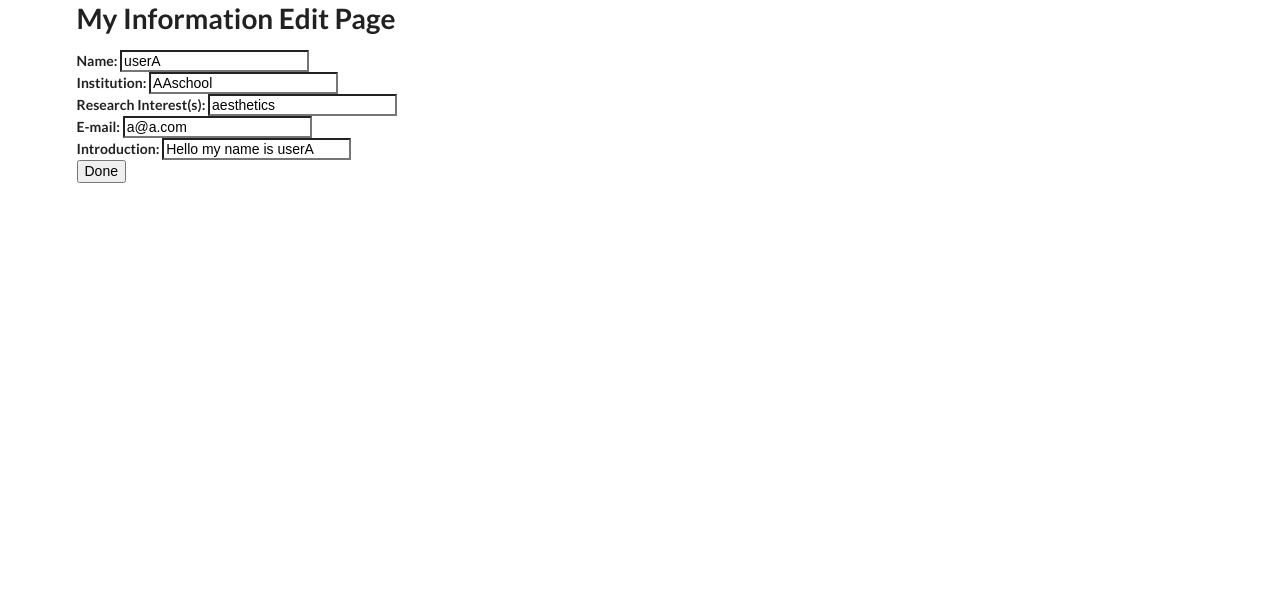
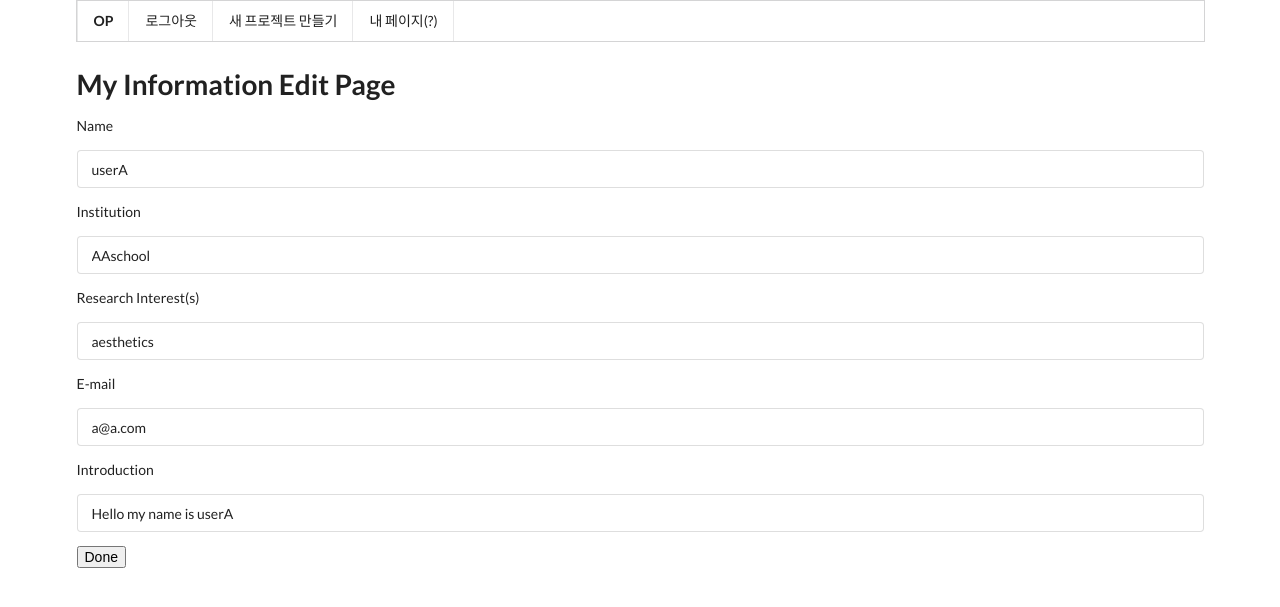
Before and after one commit to leegakyeong/OP, a Rails app: page /mypage/edit in a window 1280 px wide. Shown: the top 607 px of the page. Run offline with Rails 7, Linux system fonts and the light colour scheme; a user stored in the database is signed in; style sheets or scripts are compiled from the project's sources.

Commit message:
applied semantic ui to more pages

```diff
--- a/app/views/layouts/application.html.erb
+++ b/app/views/layouts/application.html.erb
@@ -14,6 +14,21 @@
   </head>
 
   <body>
-    <div class="main ui container"><%= yield %></div>
+    <div class="main ui container">
+      <div class="ui attached stackable menu">
+        <div class="ui container">
+          <a class="header item" href='/'>OP</a>
+          <% if user_signed_in? %>
+            <a class="item" href='users/sign_out' data-method='DELETE'>로그아웃</a>
+            <a class="item" href='/new'>새 프로젝트 만들기</a>
+            <a class="item" href='/mypage'>내 페이지(?)</a>
+          <% else %>
+            <a class="item" href='/signin'>로그인</a>
+            <a class="item" href='/signup'>회원가입</a>
+          <% end %>
+        </div>
+      </div>
+      <%= yield %>
+    </div>
   </body>
 </html>
--- a/app/views/projects/show.html.erb
+++ b/app/views/projects/show.html.erb
@@ -65,5 +65,3 @@
     <a href='/project/<%= @project.id%>' data-confirm='삭제하시겠습니까?' data-method='delete'><button type="button">삭제</button></a>
     <a href='/project/<%= @project.id%>/edit'><button type="button">수정</button></a>
 <% end %>
-
-<a href='/'><button type="button">메인 화면으로</button></a>
--- a/app/views/projects/user.html.erb
+++ b/app/views/projects/user.html.erb
@@ -19,5 +19,3 @@
         <div><strong>제목:</strong> <a href='/<%= m.project_id%>'><%= Project.find(m.project_id).title %></a></div>
     <% end %>
 </div>
-<br>
-<a href='/'><button type="button">메인 화면으로</button></a>
--- a/app/views/user/mypage.html.erb
+++ b/app/views/user/mypage.html.erb
@@ -20,5 +20,3 @@
 </div>
 
 <p>여기에 참여하고 있는 프로젝트 목록이 들어가도 좋을 것 같네요.</p>
-
-<a href='/'><button type="button">메인 화면으로</button></a>
--- a/app/views/user/mypage_edit.html.erb
+++ b/app/views/user/mypage_edit.html.erb
@@ -1,10 +1,25 @@
 <h1>My Information Edit Page</h1>
 
-<form action='/mypage/edit' method='POST'>
-    <div><strong>Name: </strong> <input type = "text" value = "<%= @user.name %>" name = "name"> </div>
-    <div><strong>Institution: </strong> <input type="text" value = "<%= @user.institution %>" name = "institution"> </div>
-    <div><strong>Research Interest(s): </strong> <input type="text" value = "<%= @user.research_interests %>" name = "research_interests"> </div>
-    <div><strong>E-mail: </strong> <input type="text" value = "<%= @user.email %>" name = "email"> </div>
-    <div><strong>Introduction: </strong> <input type="text" value = "<%= @user.introduction %>" name = "introduction"> </div>
-    <button>Done</button>
+<form class="ui form" action='/mypage/edit' method='POST'>
+	<div class="field">
+		<p>Name</p>
+		<input type = "text" value = "<%= @user.name %>" name = "name">
+	</div>
+	<div class="field">
+		<p>Institution</p>
+		<input type="text" value = "<%= @user.institution %>" name = "institution">
+	</div>
+	<div class="field">
+		<p>Research Interest(s)</p>
+		<input type="text" value = "<%= @user.research_interests %>" name = "research_interests">
+	</div>
+	<div class="field">
+		<p>E-mail</p>
+		<input type="text" value = "<%= @user.email %>" name = "email">
+	</div>
+	<div class="field">
+		<p>Introduction</p>
+		<input type="text" value = "<%= @user.introduction %>" name = "introduction">
+	</div>
+	<button>Done</button>
 </form>
```
Also changed, not shown: app/views/projects/index.html.erb (+1 -14 lines).
